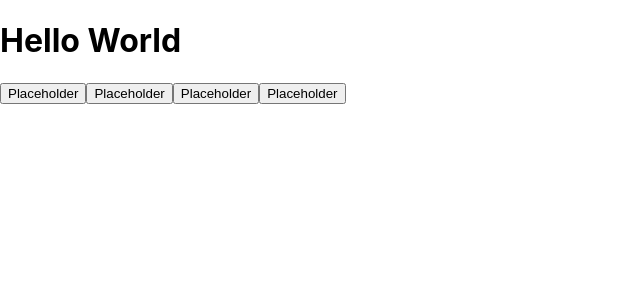
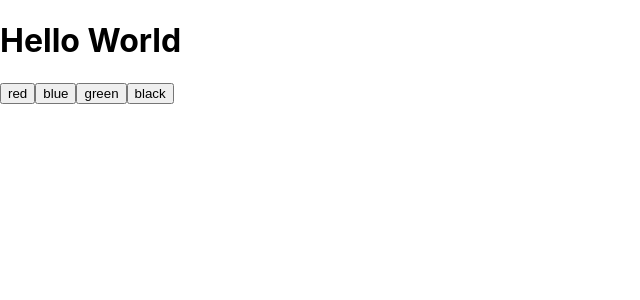
Before and after one commit to JamesKemp296/tech-to-protect, a React (Create React App) app in the folder client/: page / in a window 1280 px wide. Shown: the top 300 px of the page, without its empty margins (0-640 px from the left). Built offline with nearby package versions, Linux system fonts and the light colour scheme.

Commit message:
needs more work

```diff
--- a/client/src/components/StatusButton.js
+++ b/client/src/components/StatusButton.js
@@ -1,8 +1,18 @@
 import React from 'react'
 
-const StatusButton = () => (
-	<button> Placeholder</button>
-)
+class StatusButton extends React.Component {
+	state = {
+		color: 'red'
+	}
+
+	render(){
+		return(
+			<button class={this.props.color}> {this.props.color}</button>
+		)
+	}
+}
+
+
 
 
 export default StatusButton
--- a/client/src/pages/Home.js
+++ b/client/src/pages/Home.js
@@ -9,10 +9,10 @@ export class Home extends React.Component {
 		return (
 			<>
 				<h1>Hello World</h1>
-				<StatusButton />
-				<StatusButton  />
-				<StatusButton  />
-				<StatusButton  />
+				<StatusButton color="red"/>
+				<StatusButton color="blue"/>
+				<StatusButton color="green"/>
+				<StatusButton color="black" />
 			</>
 		)
 	}
```
